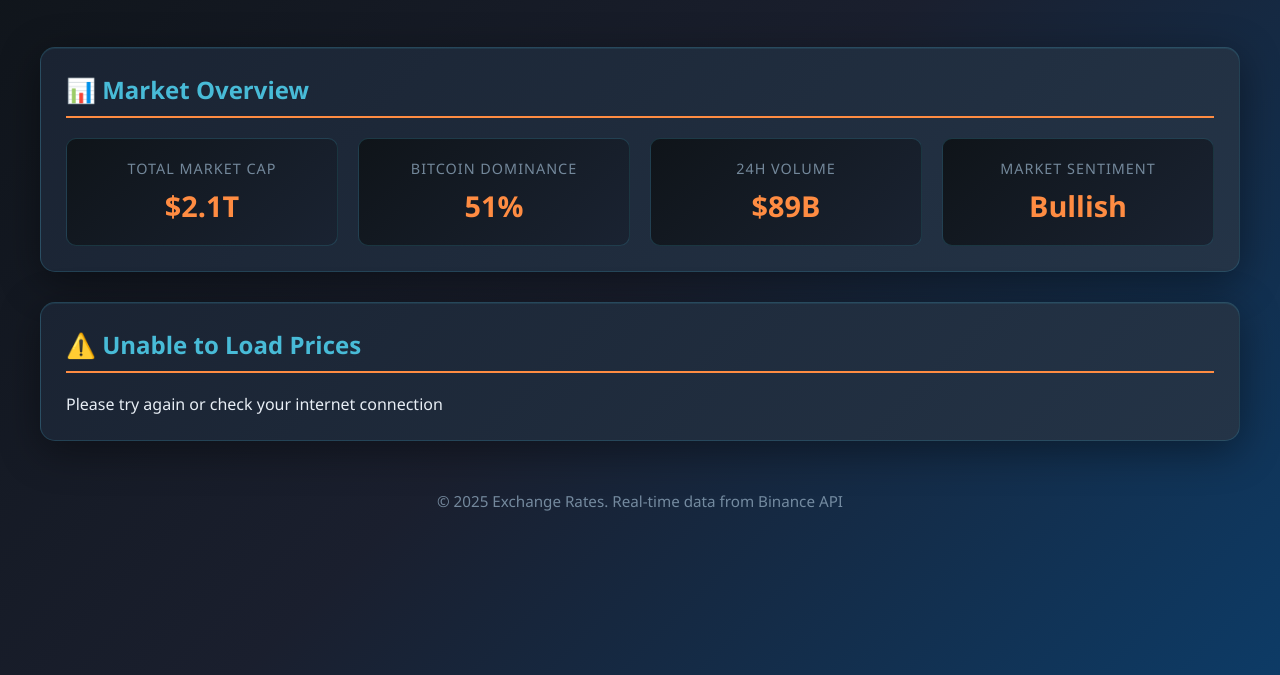
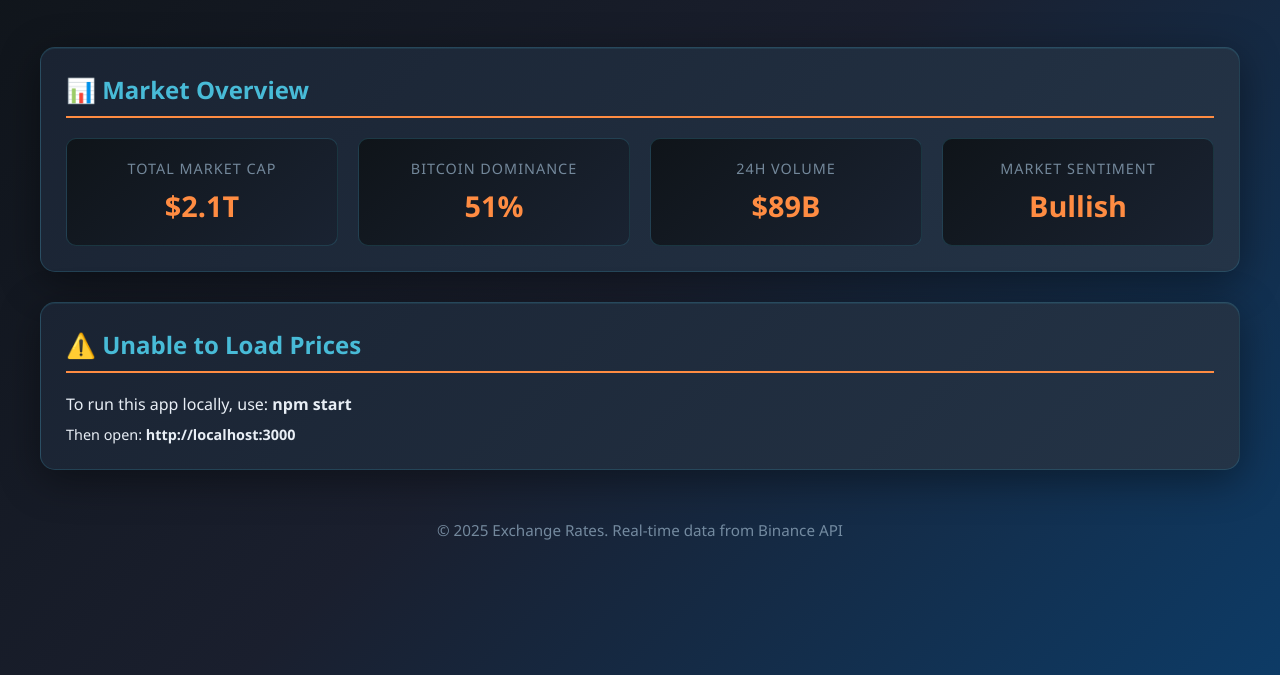
Before and after one commit to Niko5886/exchange-rates, a website: page index.html in a window 1280 px wide. Shown: the part 125-800 px from the top of the page. Drawn offline with Linux system fonts and the light colour scheme; no server answers.

Commit message:
Fix: Revert to local server for CORS compatibility and working prices

```diff
--- a/index.html
+++ b/index.html
@@ -401,26 +401,24 @@
 
         async function fetchPrices() {
             try {
-                const response = await fetch('https://api.binance.com/api/v3/ticker/price?symbols=["BTCUSDT","ETHUSDT","BNBUSDT","ADAUSDT","XRPUSDT","SOLUSDT","DOGEUSDT","DOTUSDT","LINKUSDT","LTCUSDT","AAVEUSDT","MATICUSDT","ATOMUSDT","UNIUSDT","ICPUSDT"]');
-                const pricesArray = await response.json();
-                const prices = {};
+                // Try to fetch from local server first
+                let response;
+                try {
+                    response = await fetch('/api/prices');
+                } catch (e) {
+                    // If local server not available, provide manual refresh
+                    throw new Error('Local server not running. Start with: npm start');
+                }
 
-                const cryptos = ['BTC', 'ETH', 'BNB', 'ADA', 'XRP', 'SOL', 'DOGE', 'DOT', 'LINK', 'LTC', 'AAVE', 'MATIC', 'ATOM', 'UNI', 'ICP'];
-
-                pricesArray.forEach(item => {
-                    const symbol = item.symbol.replace('USDT', '');
-                    if (cryptos.includes(symbol)) {
-                        prices[symbol] = item.price;
-                    }
-                });
-
-                displayPrices(prices);
+                const data = await response.json();
+                displayPrices(data);
             } catch (error) {
                 console.error('Error:', error);
                 document.getElementById('content').innerHTML = `
                     <div class="market-overview">
                         <h3>⚠️ Unable to Load Prices</h3>
-                        <p>Please try again or check your internet connection</p>
+                        <p>To run this app locally, use: <strong>npm start</strong></p>
+                        <p style="margin-top: 10px; font-size: 0.9em;">Then open: <strong>http://localhost:3000</strong></p>
                         <button class="refresh-btn" onclick="fetchPrices()">Try Again</button>
                     </div>
                 `;
```
Also changed, not shown: README.md.
